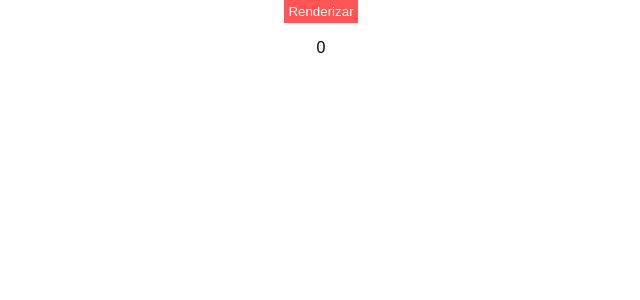
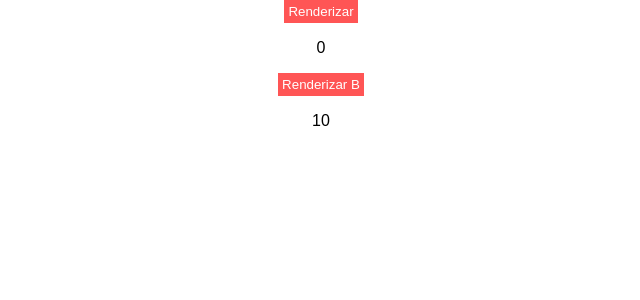
Before and after one commit to stellamaia/meu-projeto-react, a React (Create React App) app: page /use-effect in a window 1280 px wide. Shown: the top 300 px of the page, without its empty margins (319-959 px from the left). Built offline with nearby package versions, Linux system fonts and the light colour scheme.

Commit message:
Boas práticas do useEffect

```diff
--- a/src/UseEffectExample.js
+++ b/src/UseEffectExample.js
@@ -3,24 +3,38 @@ import React, { useState, useEffect } from 'react';
 //Usar algum efeito, fazer algo a partir de alguma ação nossa
 function UseEffectExample() {
 
-const [ count, setCount ] = useState(0)
+const [ count, setCount ] = useState(0);
+const [ countB, setCountB ] = useState(10);
 
 //inicializando o useEffect utilizando uma ação anonima
 // 1 - useEffect utilização
 useEffect(() => {
-console.log("Roda à cada renderização")
+console.log("Roda à cada renderização!")
 });
 
 // 2 - array de dependências
+//Aguarda que o count seja alterado
 useEffect(()=>{
-    console.log("Só roda ao incrementar valor");
+    console.log("Só roda ao incrementar valor!");
 },[count]);
-
-return <div className='App'>
-        <button onClick={() => setCount(prevCount => prevCount + 1)}>Renderizar</button>
+// 3 - array de dependências vazio
+// o UseEffect só vai ser executado quando a página carregar
+console.log("Só executa uma vez!")
+return (
+    <div className='App'>
+    <div>
+    <button onClick={() => setCount(prevCount => prevCount + 1)}>Renderizar</button>
         <p>{count}</p>
 
-</div>;
+    </div>
+    <div>
+    <button onClick={() => setCountB(prevCount => prevCount + 1)}>Renderizar B</button>
+        <p>{countB}</p>
+
+    </div>
+
+</div>
+)
 }
 
 export default UseEffectExample;
```
